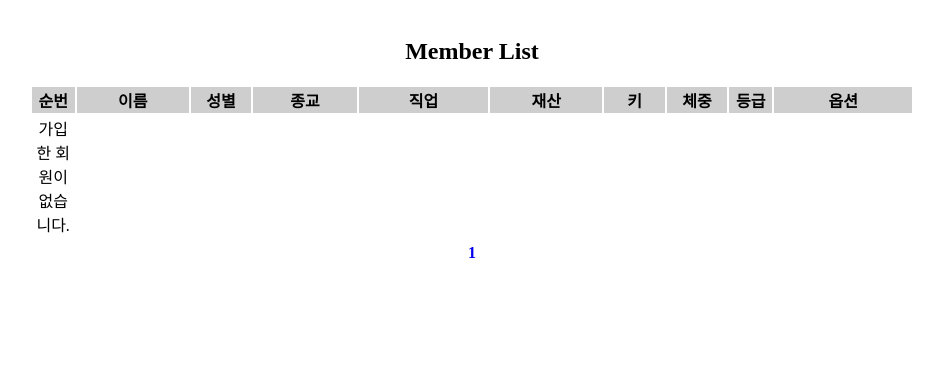
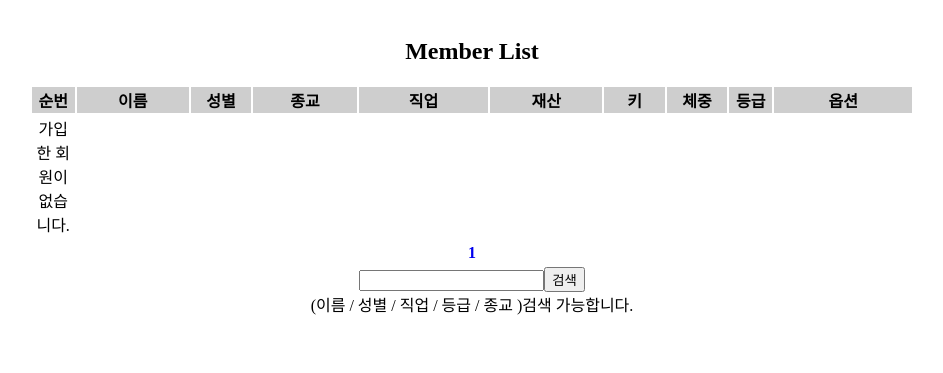
Before and after one commit to dlwnghd/EMBRASSER, a Django app: page /ocr/list in a window 1280 px wide. Shown: the top 373 px of the page, without its empty margins (168-1111 px from the left). Run offline with Django 4.2, Linux system fonts and the light colour scheme; some libraries are stand-ins or nearby versions.

Commit message:
박민준#12.12/00:02
- OCR/urls.py 수정
- OCR/views.py 수정
- static/css/member_list.css 추가
- template/member_list.html 수정

```diff
--- a/EMBRASSER/OCR/urls.py
+++ b/EMBRASSER/OCR/urls.py
@@ -8,4 +8,6 @@
     path('modify_customer', views.modify_customer),
     path('modify_confirm', views.modify_confirm),
     path('list', views.member_list),
+    path('search', views.member_search),
+
 ]
--- a/EMBRASSER/OCR/views.py
+++ b/EMBRASSER/OCR/views.py
@@ -7,10 +7,12 @@
 import time
 
 from django.shortcuts import render, redirect
-from django.http import HttpRequest, JsonResponse
+from django.http import HttpRequest, HttpResponse, JsonResponse
 
 from EMBRASSER.models import Members
 from django.core.paginator import Paginator
+
+from django.db.models import Q      # filter OR 사용하는 모듈
 
 def coocr_upload(request):
 
@@ -306,12 +308,32 @@
 
 # 회원 리스트 보기
 def member_list(request):
-    all_boards = Members.objects.filter().values('idx', 'name', 'sex', 'religion', 'job', 'property', 'height', 'weight', 'grade')  # 데이터 조회
-    paginator = Paginator(all_boards, 10)                # 페이지에 표시할 갯수
-    page = int(request.GET.get('page', 1))               # 처음에 보여줄 페이지 설정
-    board_list = paginator.get_page(page)
-    context = {'title':'Member List', 'board_list':board_list}
+    member = Members.objects.filter().values('idx', 'name', 'sex', 'religion', 'job', 'property', 'height', 'weight', 'grade')  # 데이터 조회
+    paginator = Paginator(member, 10)                   # 페이지에 표시할 갯수
+    page = int(request.GET.get('page', 1))              # 처음에 보여줄 페이지 설정
+    member_list = paginator.get_page(page)
+    context = {'title' : 'Member List', 'board_list' : member_list}
     return render(request, 'member_list.html', context)
+
+# 회원 검색
+def member_search(request):
+    word = request.GET.get('word')
+
+    q = Q(name__icontains=word)                            # 참고 URL : https://axce.tistory.com/10
+    q.add(Q(sex=word), q.OR)
+    q.add(Q(religion=word), q.OR)
+    q.add(Q(job=word), q.OR)
+    q.add(Q(grade=word), q.OR)
+
+    print('💚💚💚', word)
+    member = Members.objects.filter(q).values('idx', 'name', 'sex', 'religion', 'job', 'property', 'height', 'weight', 'grade').order_by("-pub_date")  # 데이터 조회
+    paginator = Paginator(member, 10)                   # 페이지에 표시할 갯수
+    page = int(request.GET.get('page', 1))              # 처음에 보여줄 페이지 설정
+    member_list = paginator.get_page(page)
+    context = {'title' : 'Member List', 'board_list' : member_list}
+
+    return render(request, 'member_list.html', context)
+
 
 # 회원정보 수정하기 페이지로 이동
 def modify_customer(request:HttpRequest):
--- a/EMBRASSER/template/member_list.html
+++ b/EMBRASSER/template/member_list.html
@@ -3,54 +3,10 @@
 <head>
     <meta charset="UTF-8">
     <title>Title</title>
+    <script src="https://ajax.googleapis.com/ajax/libs/jquery/1.8.3/jquery.min.js"></script>    <!-- AJAX -->
+    <script src="https://code.jquery.com/jquery-3.4.1.js"></script>                             <!-- 자바스크립 -->
+    <link rel="stylesheet" href="/static/css/member_list.css" />                                <!-- 멤버리스트 css -->
 </head>
-<style type="text/css">
-        thead {
-            background-color:#cecece;
-        }
-
-        .content {
-            max-width:70%;
-            margin: auto;
-            padding:10px;
-        }
-
-        .header {
-            text-align: center;
-        }
-
-        td{
-            text-align: center;
-        }
-
-        .board {
-            width: 100%
-        }
-
-        .even_bgcolor {
-            background-color:#e8efff;
-        }
-
-        .pagination {
-            display: flex;
-        }
-
-        .current {
-            font-weight: bold;
-        }
-
-        a {
-            text-decoration: none;
-            text-align: center;
-        }
-
-        .abutton {
-            background-color: #e6e6ff;
-            color: #7b7b7b;
-            font-size: small;
-        }
-
-    </style>
 <body>
     <div class="content">
         <div class="header">
@@ -61,19 +17,19 @@
             <table class="board">
                 <thead>
                     <tr class="header">
-                        <th style="width:5%">순번</th>
+                        <th style="width:05%">순번</th>
                         <th style="width:13%">이름</th>
-                        <th style="width:7%">성별</th>
+                        <th style="width:07%">성별</th>
                         <th style="width:12%">종교</th>
                         <th style="width:15%">직업</th>
                         <th style="width:13%">재산</th>
-                        <th style="width:7%">키</th>
-                        <th style="width:7%">체중</th>
-                        <th style="width:5%">등급</th>
+                        <th style="width:07%">키</th>
+                        <th style="width:07%">체중</th>
+                        <th style="width:05%">등급</th>
                         <th style="width:16%">옵션</th>
                     </tr>
                 </thead>
-                <tbody>
+                <tbody id="tbody">
                 {% if board_list %}
                     {% for data in board_list %}
                     <tr class="{% cycle '' 'even_bgcolor' %}">
@@ -128,7 +84,13 @@
                 </div>
 
             </div>
+            <div>
+                <input id="search_word"><button onclick = " location.href = 'search?word=' + document.getElementById('search_word').value">검색</button>
+                <br>(이름 / 성별 / 직업 / 등급 / 종교 )검색 가능합니다.
+            </div>
         </div>
     </div>
+
+    <script src="/static/js/member_list.js"></script>  <!-- 여행지정보 js -->   <!-- js 스크립트를 하단에다 놔야 body 실행이 끝날무렵 실행함. -->
 </body>
 </html>
```
Also changed, not shown: EMBRASSER/static/css/member_list.css (added, +36 -0 lines).
